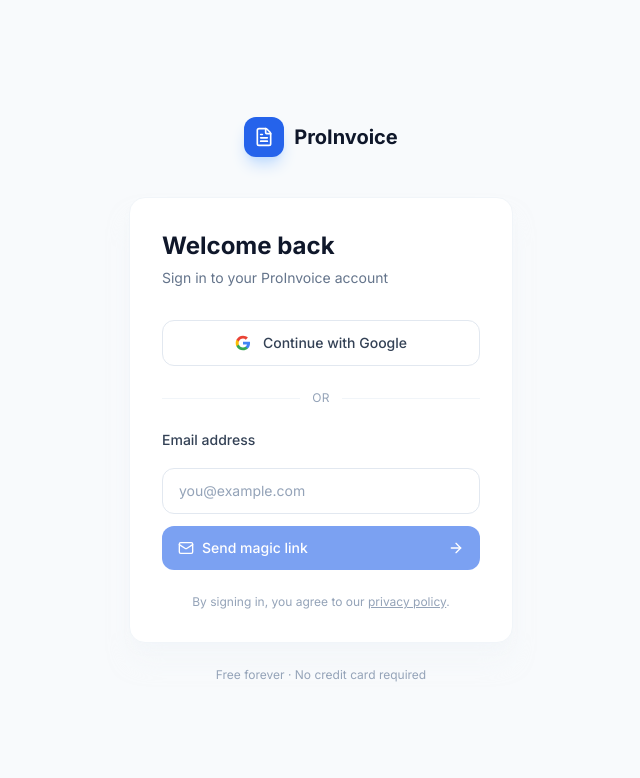
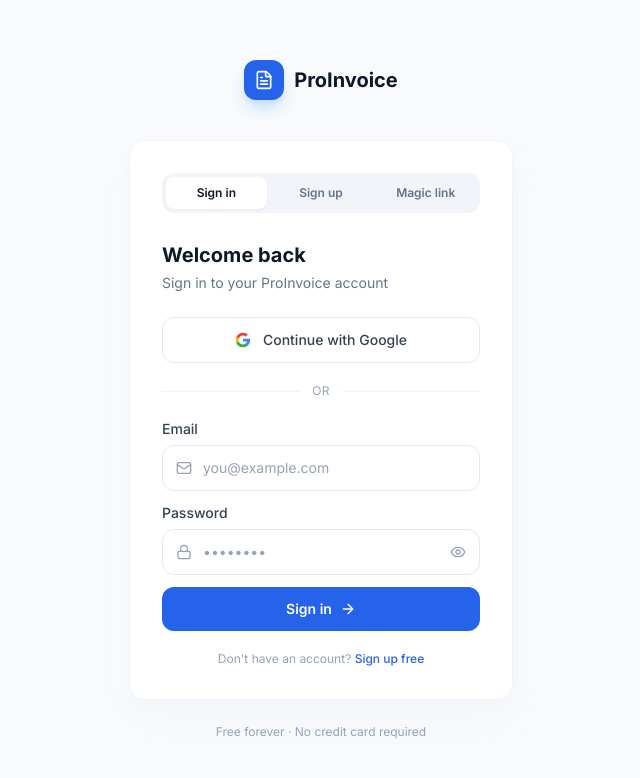
Before and after one commit to marutidigital/invoice, a Next.js app: page /login in a window 1280 px wide. Shown: the top 778 px of the page, without its empty margins (319-959 px from the left). Built offline with nearby package versions, Linux system fonts and the light colour scheme; no server answers.

Commit message:
feat: add email+password login — Sign in / Sign up / Magic link tabs

```diff
--- a/app/(auth)/login/page.tsx
+++ b/app/(auth)/login/page.tsx
@@ -2,18 +2,26 @@
 
 import { useState } from 'react'
 import { createClient } from '@/lib/supabase/client'
-import { FileText, Mail, Loader2, ArrowRight } from 'lucide-react'
+import { useRouter } from 'next/navigation'
+import { FileText, Mail, Lock, Loader2, ArrowRight, Eye, EyeOff } from 'lucide-react'
 import toast from 'react-hot-toast'
 
+type Mode = 'signin' | 'signup' | 'magic'
+
 export default function LoginPage() {
+  const router = useRouter()
+  const supabase = createClient()
+
+  const [mode, setMode] = useState<Mode>('signin')
   const [email, setEmail] = useState('')
+  const [password, setPassword] = useState('')
+  const [showPassword, setShowPassword] = useState(false)
   const [loading, setLoading] = useState(false)
   const [googleLoading, setGoogleLoading] = useState(false)
-  const [magicLinkSent, setMagicLinkSent] = useState(false)
+  const [magicSent, setMagicSent] = useState(false)
 
-  const supabase = createClient()
-
-  const handleGoogleLogin = async () => {
+  // ── Google OAuth ──────────────────────────────────────────
+  const handleGoogle = async () => {
     setGoogleLoading(true)
     const { error } = await supabase.auth.signInWithOAuth({
       provider: 'google',
@@ -21,34 +29,66 @@
         redirectTo: `${window.location.origin}/auth/callback`,
       },
     })
+    if (error) { toast.error(error.message); setGoogleLoading(false) }
+  }
+
+  // ── Email + Password sign in ──────────────────────────────
+  const handleSignIn = async (e: React.FormEvent) => {
+    e.preventDefault()
+    if (!email || !password) return
+    setLoading(true)
+    const { error } = await supabase.auth.signInWithPassword({ email, password })
     if (error) {
       toast.error(error.message)
-      setGoogleLoading(false)
+      setLoading(false)
+    } else {
+      toast.success('Welcome back!')
+      router.push('/dashboard')
+      router.refresh()
     }
   }
 
-  const handleMagicLink = async (e: React.FormEvent) => {
+  // ── Email + Password sign up ──────────────────────────────
+  const handleSignUp = async (e: React.FormEvent) => {
     e.preventDefault()
-    if (!email.trim()) return
+    if (!email || !password) return
+    if (password.length < 6) { toast.error('Password must be at least 6 characters'); return }
     setLoading(true)
-
-    const { error } = await supabase.auth.signInWithOtp({
-      email: email.trim(),
+    const { error } = await supabase.auth.signUp({
+      email,
+      password,
       options: {
         emailRedirectTo: `${window.location.origin}/auth/callback`,
       },
     })
-
     if (error) {
       toast.error(error.message)
     } else {
-      setMagicLinkSent(true)
+      toast.success('Account created! Check your email to confirm, or sign in directly.')
+      setMode('signin')
     }
     setLoading(false)
   }
 
+  // ── Magic link ────────────────────────────────────────────
+  const handleMagicLink = async (e: React.FormEvent) => {
+    e.preventDefault()
+    if (!email) return
+    setLoading(true)
+    const { error } = await supabase.auth.signInWithOtp({
+      email,
+      options: { emailRedirectTo: `${window.location.origin}/auth/callback` },
+    })
+    if (error) { toast.error(error.message) } else { setMagicSent(true) }
+    setLoading(false)
+  }
+
+  const inputClass =
+    'w-full border border-slate-200 rounded-xl px-4 py-3 text-sm text-slate-900 placeholder:text-slate-400 focus:outline-none focus:ring-2 focus:ring-blue-500 focus:border-transparent transition-all'
+
   return (
     <div className="min-h-screen bg-slate-50 flex flex-col items-center justify-center px-6">
+
       {/* Logo */}
       <div className="flex items-center gap-2.5 mb-10">
         <div className="w-10 h-10 rounded-xl bg-blue-600 flex items-center justify-center shadow-lg shadow-blue-200">
@@ -58,44 +98,51 @@
       </div>
 
       <div className="w-full max-w-sm bg-white rounded-2xl border border-slate-100 shadow-xl shadow-slate-100/50 p-8">
-        {!magicLinkSent ? (
+
+        {/* ── MODE TABS ── */}
+        {!magicSent && (
+          <div className="flex rounded-xl bg-slate-100 p-1 mb-7 gap-1">
+            {(['signin', 'signup', 'magic'] as Mode[]).map((m) => (
+              <button
+                key={m}
+                onClick={() => { setMode(m); setLoading(false) }}
+                className={`flex-1 text-xs font-semibold py-2 rounded-lg transition-all ${
+                  mode === m
+                    ? 'bg-white text-slate-900 shadow-sm'
+                    : 'text-slate-500 hover:text-slate-700'
+                }`}
+              >
+                {m === 'signin' ? 'Sign in' : m === 'signup' ? 'Sign up' : 'Magic link'}
+              </button>
+            ))}
+          </div>
+        )}
+
+        {/* ── SIGN IN ── */}
+        {mode === 'signin' && !magicSent && (
           <>
-            <h1 className="text-2xl font-bold text-slate-900 mb-1.5">Welcome back</h1>
-            <p className="text-slate-500 text-sm mb-8">Sign in to your ProInvoice account</p>
+            <h1 className="text-xl font-bold text-slate-900 mb-1">Welcome back</h1>
+            <p className="text-slate-500 text-sm mb-6">Sign in to your ProInvoice account</p>
 
             {/* Google */}
             <button
               id="google-login-btn"
-              onClick={handleGoogleLogin}
+              onClick={handleGoogle}
               disabled={googleLoading}
               className="w-full flex items-center justify-center gap-3 bg-white border border-slate-200 hover:border-slate-300 hover:bg-slate-50 text-slate-700 font-medium text-sm py-3 px-4 rounded-xl transition-all mb-4 disabled:opacity-60"
             >
-              {googleLoading ? (
-                <Loader2 className="w-4 h-4 animate-spin" />
-              ) : (
+              {googleLoading ? <Loader2 className="w-4 h-4 animate-spin" /> : (
                 <svg className="w-4 h-4" viewBox="0 0 24 24">
-                  <path
-                    fill="#4285F4"
-                    d="M22.56 12.25c0-.78-.07-1.53-.2-2.25H12v4.26h5.92c-.26 1.37-1.04 2.53-2.21 3.31v2.77h3.57c2.08-1.92 3.28-4.74 3.28-8.09z"
-                  />
-                  <path
-                    fill="#34A853"
-                    d="M12 23c2.97 0 5.46-.98 7.28-2.66l-3.57-2.77c-.98.66-2.23 1.06-3.71 1.06-2.86 0-5.29-1.93-6.16-4.53H2.18v2.84C3.99 20.53 7.7 23 12 23z"
-                  />
-                  <path
-                    fill="#FBBC05"
-                    d="M5.84 14.09c-.22-.66-.35-1.36-.35-2.09s.13-1.43.35-2.09V7.07H2.18C1.43 8.55 1 10.22 1 12s.43 3.45 1.18 4.93l2.85-2.22.81-.62z"
-                  />
-                  <path
-                    fill="#EA4335"
-                    d="M12 5.38c1.62 0 3.06.56 4.21 1.64l3.15-3.15C17.45 2.09 14.97 1 12 1 7.7 1 3.99 3.47 2.18 7.07l3.66 2.84c.87-2.6 3.3-4.53 6.16-4.53z"
-                  />
+                  <path fill="#4285F4" d="M22.56 12.25c0-.78-.07-1.53-.2-2.25H12v4.26h5.92c-.26 1.37-1.04 2.53-2.21 3.31v2.77h3.57c2.08-1.92 3.28-4.74 3.28-8.09z"/>
+                  <path fill="#34A853" d="M12 23c2.97 0 5.46-.98 7.28-2.66l-3.57-2.77c-.98.66-2.23 1.06-3.71 1.06-2.86 0-5.29-1.93-6.16-4.53H2.18v2.84C3.99 20.53 7.7 23 12 23z"/>
+                  <path fill="#FBBC05" d="M5.84 14.09c-.22-.66-.35-1.36-.35-2.09s.13-1.43.35-2.09V7.07H2.18C1.43 8.55 1 10.22 1 12s.43 3.45 1.18 4.93l2.85-2.22.81-.62z"/>
+                  <path fill="#EA4335" d="M12 5.38c1.62 0 3.06.56 4.21 1.64l3.15-3.15C17.45 2.09 14.97 1 12 1 7.7 1 3.99 3.47 2.18 7.07l3.66 2.84c.87-2.6 3.3-4.53 6.16-4.53z"/>
                 </svg>
               )}
               Continue with Google
             </button>
 
-            <div className="relative my-6">
+            <div className="relative my-5">
               <div className="absolute inset-0 flex items-center">
                 <div className="w-full border-t border-slate-100" />
               </div>
@@ -104,66 +151,181 @@
               </div>
             </div>
 
-            {/* Magic link */}
-            <form onSubmit={handleMagicLink} className="space-y-3">
-              <label className="block text-sm font-medium text-slate-700 mb-1.5">
-                Email address
-              </label>
+            <form onSubmit={handleSignIn} className="space-y-3">
+              <div>
+                <label className="block text-sm font-medium text-slate-700 mb-1.5">Email</label>
+                <div className="relative">
+                  <Mail className="absolute left-3.5 top-1/2 -translate-y-1/2 w-4 h-4 text-slate-400" />
                   <input
-                id="magic-link-email"
+                    id="signin-email"
                     type="email"
                     value={email}
                     onChange={(e) => setEmail(e.target.value)}
                     placeholder="you@example.com"
                     required
-                className="w-full border border-slate-200 rounded-xl px-4 py-3 text-sm text-slate-900 placeholder:text-slate-400 focus:outline-none focus:ring-2 focus:ring-blue-500 focus:border-transparent transition-all"
+                    className={inputClass + ' pl-10'}
+                  />
+                </div>
+              </div>
+              <div>
+                <label className="block text-sm font-medium text-slate-700 mb-1.5">Password</label>
+                <div className="relative">
+                  <Lock className="absolute left-3.5 top-1/2 -translate-y-1/2 w-4 h-4 text-slate-400" />
+                  <input
+                    id="signin-password"
+                    type={showPassword ? 'text' : 'password'}
+                    value={password}
+                    onChange={(e) => setPassword(e.target.value)}
+                    placeholder="••••••••"
+                    required
+                    className={inputClass + ' pl-10 pr-10'}
                   />
                   <button
-                id="magic-link-btn"
+                    type="button"
+                    onClick={() => setShowPassword(!showPassword)}
+                    className="absolute right-3.5 top-1/2 -translate-y-1/2 text-slate-400 hover:text-slate-600"
+                  >
+                    {showPassword ? <EyeOff className="w-4 h-4" /> : <Eye className="w-4 h-4" />}
+                  </button>
+                </div>
+              </div>
+              <button
+                id="signin-btn"
                 type="submit"
-                disabled={loading || !email.trim()}
-                className="w-full flex items-center justify-center gap-2 bg-blue-600 hover:bg-blue-700 text-white font-medium text-sm py-3 px-4 rounded-xl transition-all disabled:opacity-60 disabled:cursor-not-allowed"
+                disabled={loading}
+                className="w-full flex items-center justify-center gap-2 bg-blue-600 hover:bg-blue-700 text-white font-semibold text-sm py-3 rounded-xl transition-all disabled:opacity-60 mt-1"
               >
-                {loading ? (
-                  <Loader2 className="w-4 h-4 animate-spin" />
-                ) : (
-                  <>
-                    <Mail className="w-4 h-4" />
-                    Send magic link
-                    <ArrowRight className="w-4 h-4 ml-auto" />
-                  </>
-                )}
+                {loading ? <Loader2 className="w-4 h-4 animate-spin" /> : <>Sign in <ArrowRight className="w-4 h-4" /></>}
               </button>
             </form>
 
-            <p className="text-xs text-slate-400 text-center mt-6">
-              By signing in, you agree to our{' '}
-              <a href="/privacy" className="underline hover:text-slate-600">
-                privacy policy
-              </a>
-              .
+            <p className="text-xs text-slate-400 text-center mt-5">
+              Don&apos;t have an account?{' '}
+              <button onClick={() => setMode('signup')} className="text-blue-600 hover:underline font-medium">
+                Sign up free
+              </button>
             </p>
           </>
-        ) : (
+        )}
+
+        {/* ── SIGN UP ── */}
+        {mode === 'signup' && !magicSent && (
+          <>
+            <h1 className="text-xl font-bold text-slate-900 mb-1">Create your account</h1>
+            <p className="text-slate-500 text-sm mb-6">Free forever — no credit card required</p>
+
+            <form onSubmit={handleSignUp} className="space-y-3">
+              <div>
+                <label className="block text-sm font-medium text-slate-700 mb-1.5">Email</label>
+                <div className="relative">
+                  <Mail className="absolute left-3.5 top-1/2 -translate-y-1/2 w-4 h-4 text-slate-400" />
+                  <input
+                    id="signup-email"
+                    type="email"
+                    value={email}
+                    onChange={(e) => setEmail(e.target.value)}
+                    placeholder="you@example.com"
+                    required
+                    className={inputClass + ' pl-10'}
+                  />
+                </div>
+              </div>
+              <div>
+                <label className="block text-sm font-medium text-slate-700 mb-1.5">
+                  Password <span className="text-slate-400 font-normal">(min 6 characters)</span>
+                </label>
+                <div className="relative">
+                  <Lock className="absolute left-3.5 top-1/2 -translate-y-1/2 w-4 h-4 text-slate-400" />
+                  <input
+                    id="signup-password"
+                    type={showPassword ? 'text' : 'password'}
+                    value={password}
+                    onChange={(e) => setPassword(e.target.value)}
+                    placeholder="••••••••"
+                    required
+                    minLength={6}
+                    className={inputClass + ' pl-10 pr-10'}
+                  />
+                  <button
+                    type="button"
+                    onClick={() => setShowPassword(!showPassword)}
+                    className="absolute right-3.5 top-1/2 -translate-y-1/2 text-slate-400 hover:text-slate-600"
+                  >
+                    {showPassword ? <EyeOff className="w-4 h-4" /> : <Eye className="w-4 h-4" />}
+                  </button>
+                </div>
+              </div>
+              <button
+                id="signup-btn"
+                type="submit"
+                disabled={loading}
+                className="w-full flex items-center justify-center gap-2 bg-blue-600 hover:bg-blue-700 text-white font-semibold text-sm py-3 rounded-xl transition-all disabled:opacity-60 mt-1"
+              >
+                {loading ? <Loader2 className="w-4 h-4 animate-spin" /> : <>Create account <ArrowRight className="w-4 h-4" /></>}
+              </button>
+            </form>
+
+            <p className="text-xs text-slate-400 text-center mt-5">
+              Already have an account?{' '}
+              <button onClick={() => setMode('signin')} className="text-blue-600 hover:underline font-medium">
+                Sign in
+              </button>
+            </p>
+          </>
+        )}
+
+        {/* ── MAGIC LINK ── */}
+        {mode === 'magic' && !magicSent && (
+          <>
+            <h1 className="text-xl font-bold text-slate-900 mb-1">Magic link</h1>
+            <p className="text-slate-500 text-sm mb-6">We&apos;ll email you a link — no password needed</p>
+            <form onSubmit={handleMagicLink} className="space-y-3">
+              <div>
+                <label className="block text-sm font-medium text-slate-700 mb-1.5">Email</label>
+                <div className="relative">
+                  <Mail className="absolute left-3.5 top-1/2 -translate-y-1/2 w-4 h-4 text-slate-400" />
+                  <input
+                    id="magic-email"
+                    type="email"
+                    value={email}
+                    onChange={(e) => setEmail(e.target.value)}
+                    placeholder="you@example.com"
+                    required
+                    className={inputClass + ' pl-10'}
+                  />
+                </div>
+              </div>
+              <button
+                id="magic-btn"
+                type="submit"
+                disabled={loading}
+                className="w-full flex items-center justify-center gap-2 bg-blue-600 hover:bg-blue-700 text-white font-semibold text-sm py-3 rounded-xl transition-all disabled:opacity-60"
+              >
+                {loading ? <Loader2 className="w-4 h-4 animate-spin" /> : <>Send magic link <ArrowRight className="w-4 h-4" /></>}
+              </button>
+            </form>
+          </>
+        )}
+
+        {/* ── MAGIC LINK SENT ── */}
+        {magicSent && (
           <div className="text-center py-4">
             <div className="w-14 h-14 bg-green-50 rounded-2xl flex items-center justify-center mx-auto mb-5">
               <Mail className="w-7 h-7 text-green-600" />
             </div>
             <h2 className="text-xl font-bold text-slate-900 mb-2">Check your email</h2>
             <p className="text-sm text-slate-500 leading-relaxed">
-              We sent a magic link to <strong>{email}</strong>. Click the link to sign in — no password needed.
+              We sent a magic link to <strong>{email}</strong>. Click it to sign in instantly.
             </p>
             <button
-              onClick={() => {
-                setMagicLinkSent(false)
-                setEmail('')
-              }}
+              onClick={() => { setMagicSent(false); setEmail('') }}
               className="mt-6 text-sm text-blue-600 hover:text-blue-700 underline"
             >
               Use a different email
             </button>
           </div>
         )}
+
       </div>
 
       <p className="text-xs text-slate-400 mt-6">Free forever · No credit card required</p>
```
Lines whose indentation alone changed are shown as unchanged.
